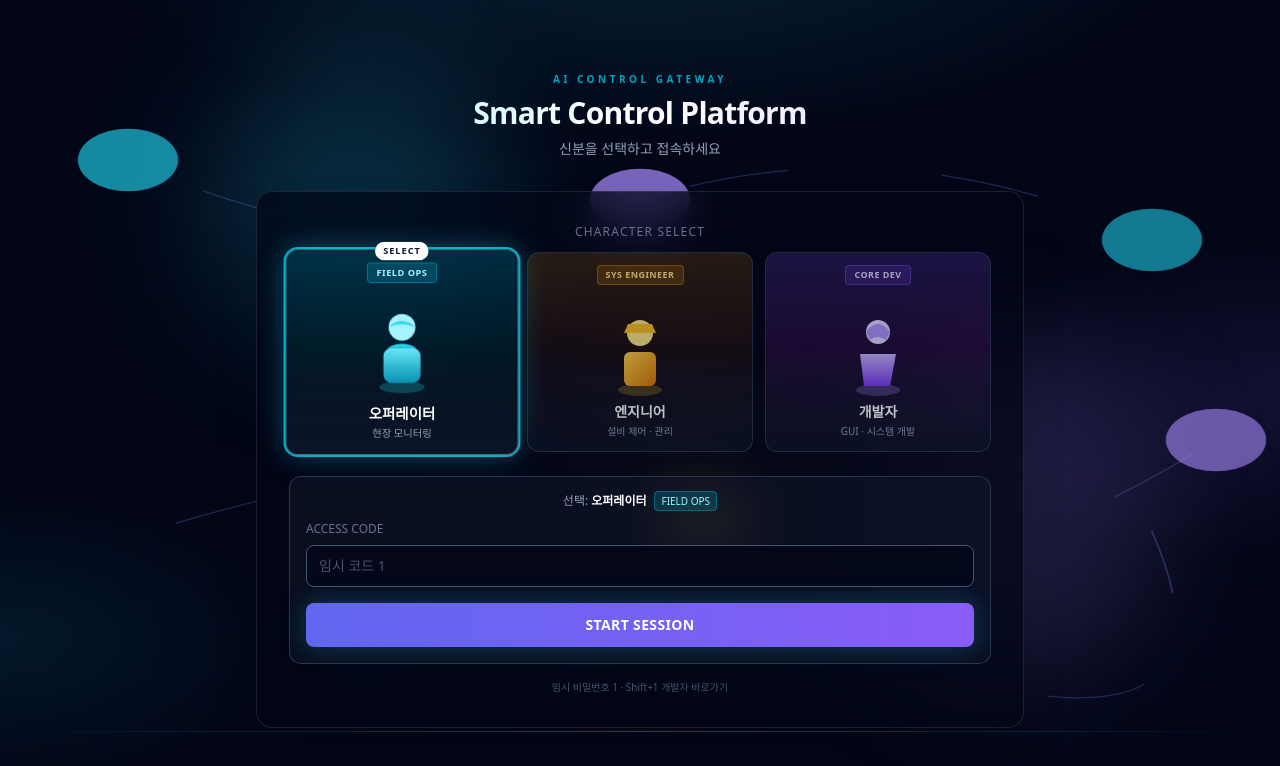
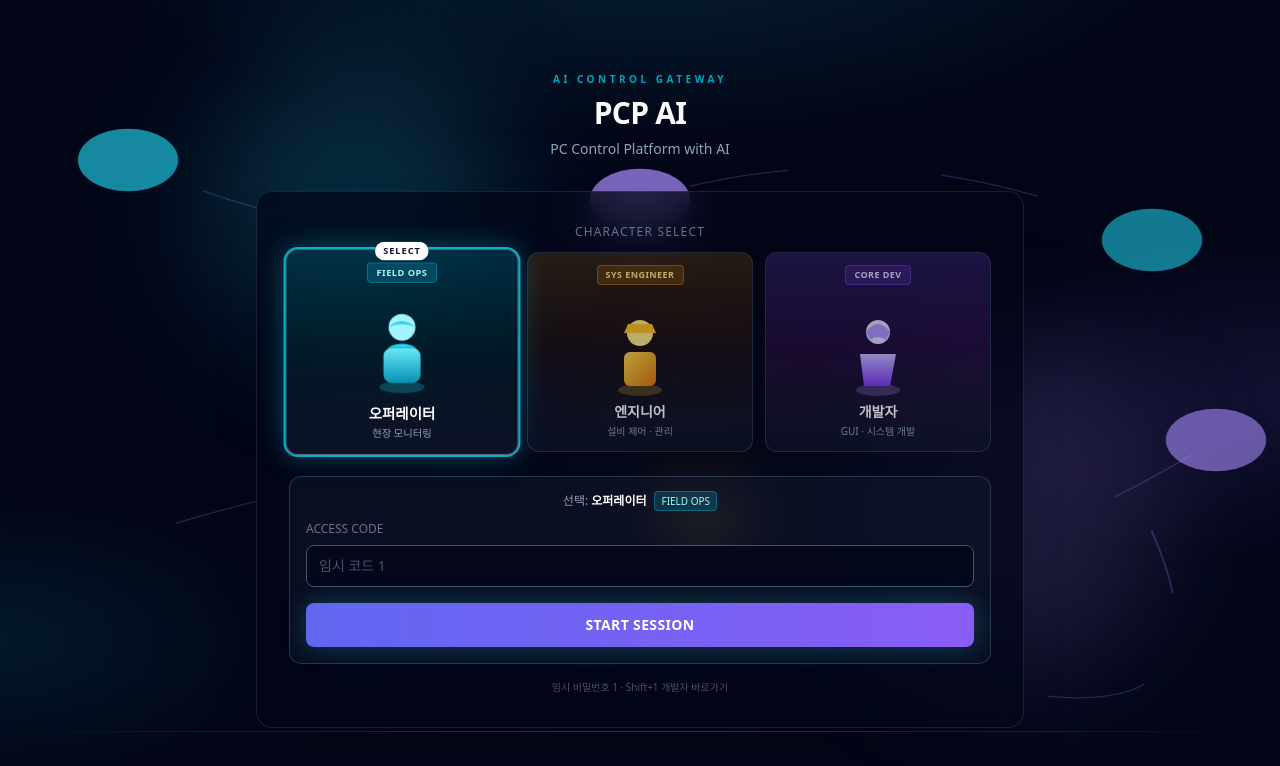
Before and after one commit to grmaco/Control_Web, a React (Vite) app: page /login in a window 1280 px wide. Shown: the top 766 px of the page. Built offline with nearby package versions, Linux system fonts and the light colour scheme; no server answers.

Commit message:
feat : 프로그램 명칭 수정

```diff
--- a/src/components/layout/AppLayout.tsx
+++ b/src/components/layout/AppLayout.tsx
@@ -84,7 +84,7 @@
               <HeaderLogo />
               <h1 className="app-header-title whitespace-nowrap text-base sm:text-lg">
                 <span className="app-header-title-text font-semibold tracking-wide">
-                  Smart Control Platform
+                  PCP AI
                 </span>
               </h1>
             </div>
--- a/src/pages/LoginPage.tsx
+++ b/src/pages/LoginPage.tsx
@@ -271,9 +271,9 @@
             AI CONTROL GATEWAY
           </p>
           <h1 className="bg-gradient-to-r from-cyan-200 via-white to-violet-200 bg-clip-text text-2xl font-bold tracking-tight text-transparent sm:text-3xl">
-            Smart Control Platform
+            PCP AI
           </h1>
-          <p className="mt-2 text-sm text-slate-400">신분을 선택하고 접속하세요</p>
+          <p className="mt-2 text-sm text-slate-400">PC Control Platform with AI</p>
         </header>
 
         <div className="rounded-2xl border border-white/10 bg-slate-950/70 p-5 shadow-2xl backdrop-blur-xl sm:p-8">
```
